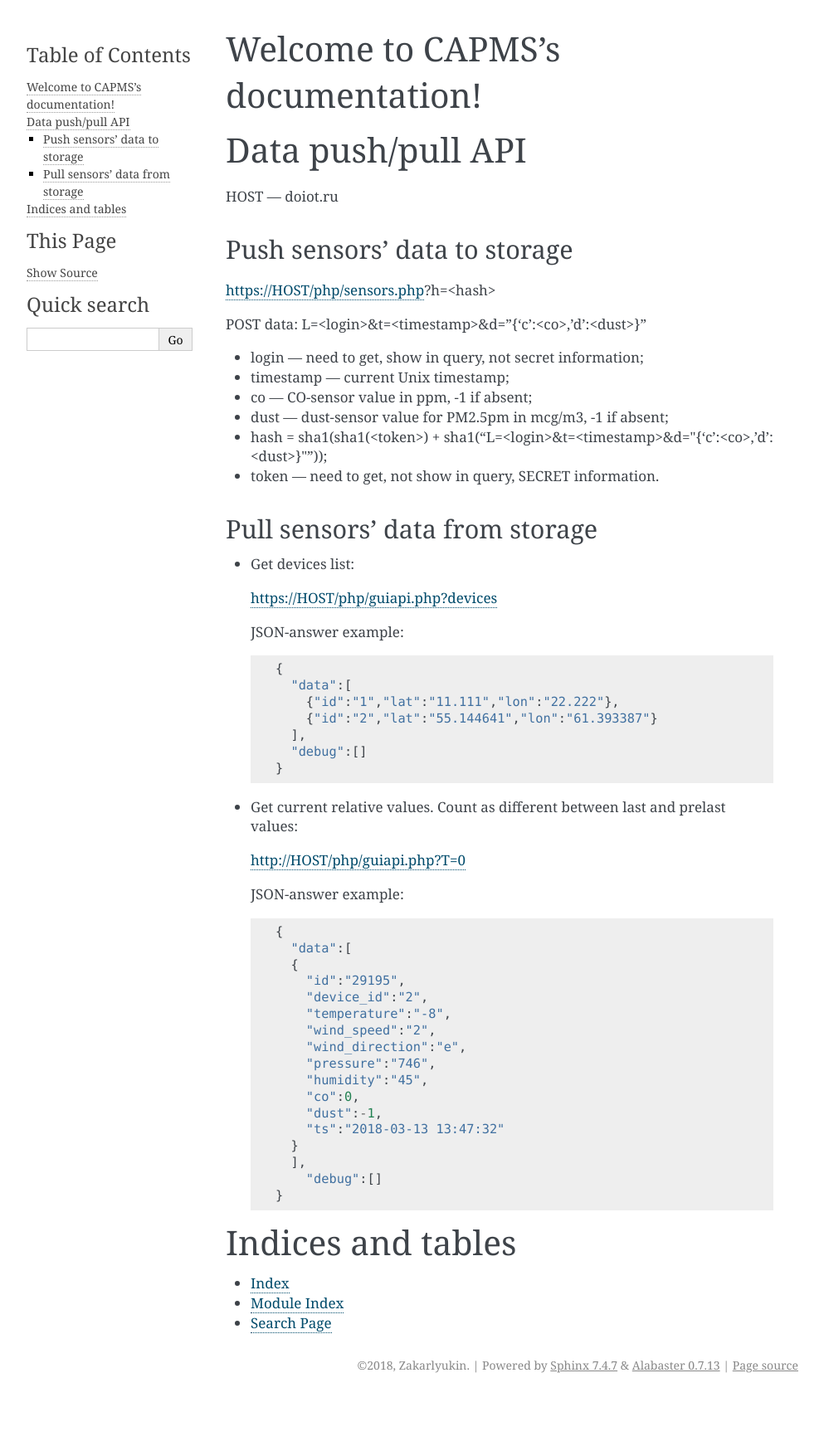
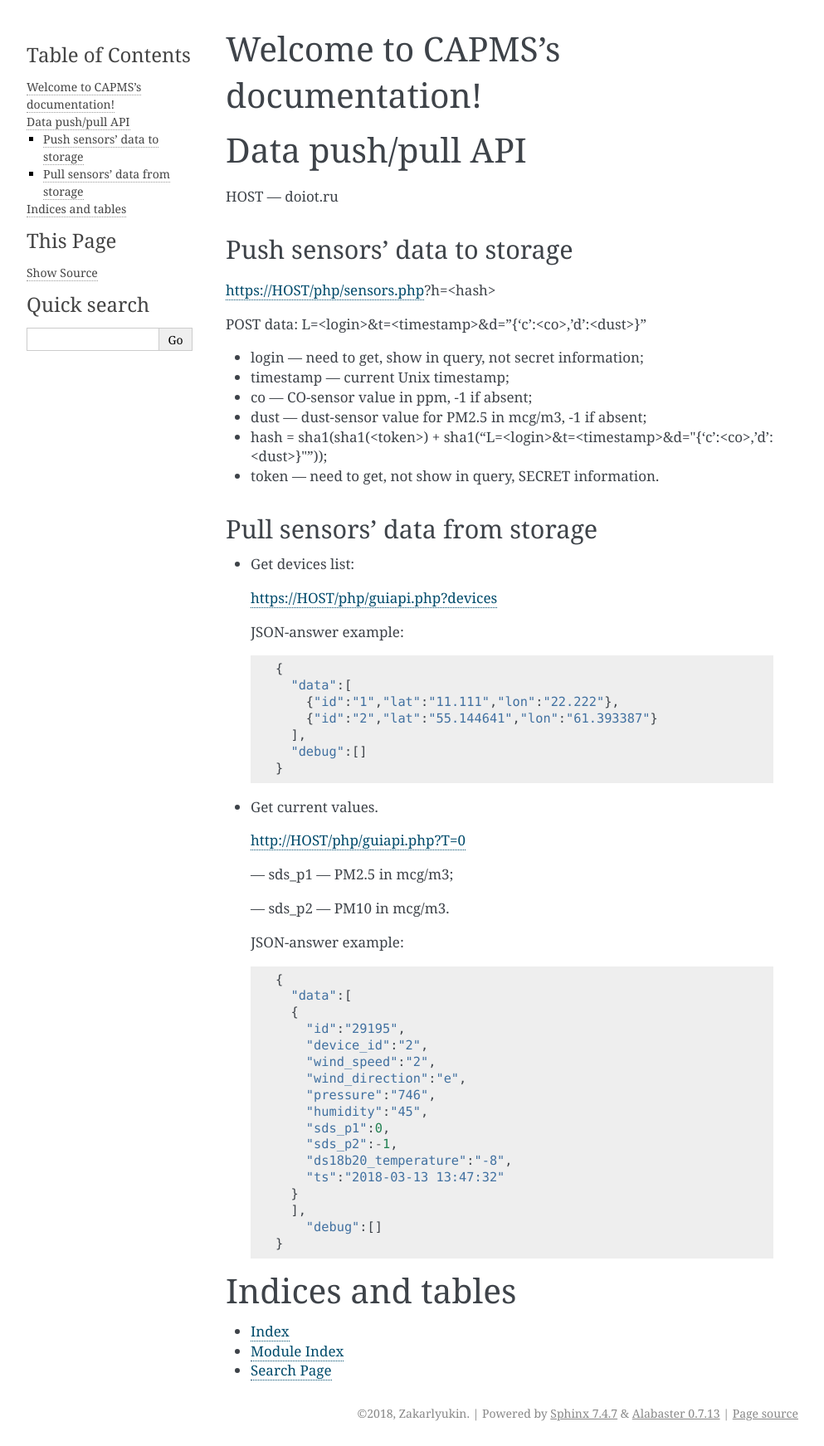
Before and after one commit to zakarlyukin/aircms, a Sphinx documentation site: the page built from docs/index.rst, in a window 1280 px wide. Shown: the whole page at 83% size, without its empty margins (148-1141 px from the left). Built offline with Sphinx 7.4.7, drawn with Linux system fonts in a browser that asks for light colours; before the commit the page ends 1685 px from its top, so only the background shows below that.

Commit message:
~PULL API description

```diff
--- a/docs/index.rst
+++ b/docs/index.rst
@@ -23,7 +23,7 @@ POST data: L=<login>&t=<timestamp>&d="{'c':<co>,'d':<dust>}"
 * login — need to get, show in query, not secret information;
 * timestamp — current Unix timestamp;
 * co — CO-sensor value in ppm, -1 if absent;
-* dust — dust-sensor value for PM2.5pm in mcg/m3, -1 if absent;
+* dust — dust-sensor value for PM2.5 in mcg/m3, -1 if absent;
 * hash = sha1(sha1(<token>) + sha1("L=<login>&t=<timestamp>&d=\"{'c':<co>,'d':<dust>}\""));
 * token — need to get, not show in query, SECRET information.
 
@@ -44,9 +44,13 @@ Pull sensors' data from storage
       "debug":[]
     }
 
-* Get current relative values. Count as different between last and prelast values:
+* Get current values.
 
   http://HOST/php/guiapi.php?T=0
+
+  — sds_p1 — PM2.5 in mcg/m3;
+
+  — sds_p2 — PM10 in mcg/m3.
 
   JSON-answer example:
   ::
@@ -55,13 +59,13 @@ Pull sensors' data from storage
       {
         "id":"29195",
         "device_id":"2",
-        "temperature":"-8",
         "wind_speed":"2",
         "wind_direction":"e",
         "pressure":"746",
         "humidity":"45",
-        "co":0,
-        "dust":-1,
+        "sds_p1":0,
+        "sds_p2":-1,
+        "ds18b20_temperature":"-8",
         "ts":"2018-03-13 13:47:32"
       }
       ],
```
